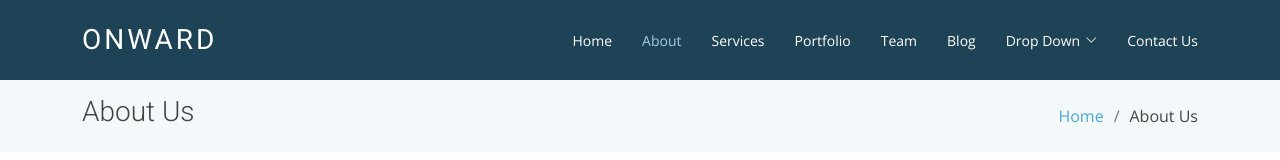
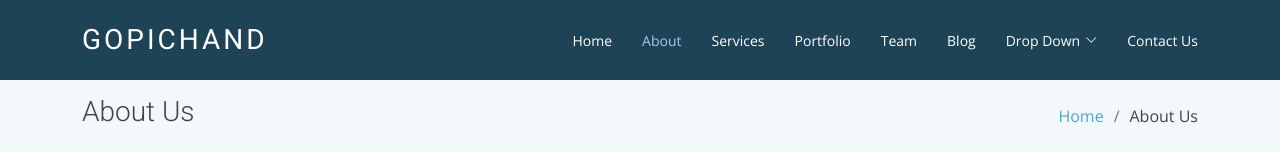
Before and after one commit to gopichandminnikanti/Otraining, a plain HTML site: page about.html in a window 1280 px wide. Shown: the top 160 px of the page. Drawn offline with nearby package versions, Linux system fonts and the light colour scheme.

Commit message:
third change

```diff
--- a/about.html
+++ b/about.html
@@ -43,7 +43,7 @@
     <div class="container d-flex justify-content-between align-items-center">
 
       <div class="logo">
-        <h1 class="text-light"><a href="index.html"><span>onward  </span></a></h1>
+        <h1 class="text-light"><a href="index.html"><span>Gopichand </span></a></h1>
         <!-- Uncomment below if you prefer to use an image logo -->
         <!-- <a href="index.html"><img src="assets/img/logo.png" alt="" class="img-fluid"></a>-->
       </div>
```
